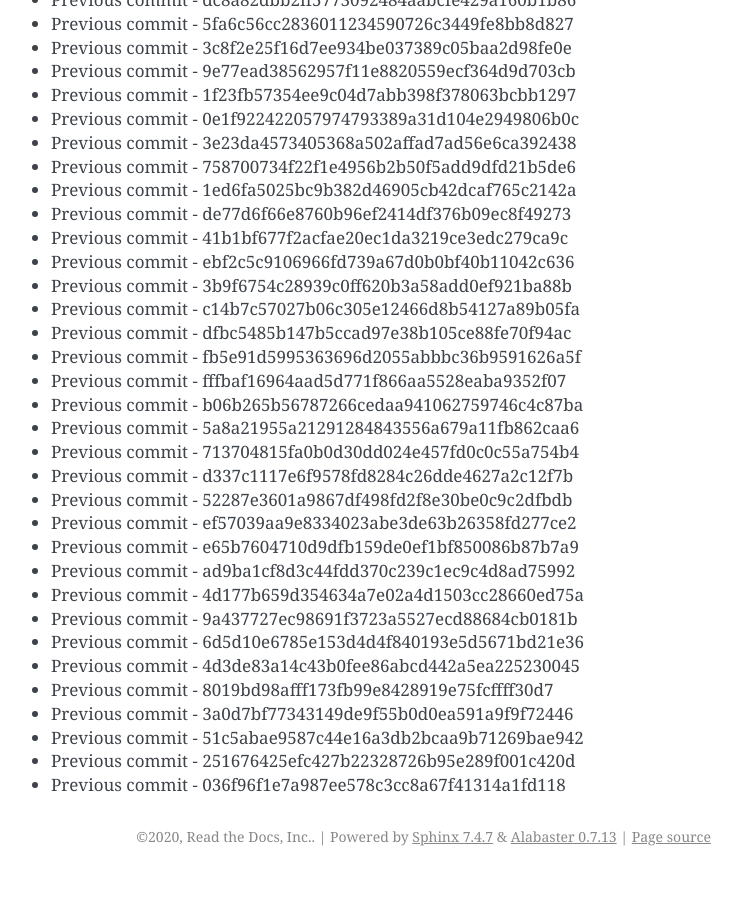
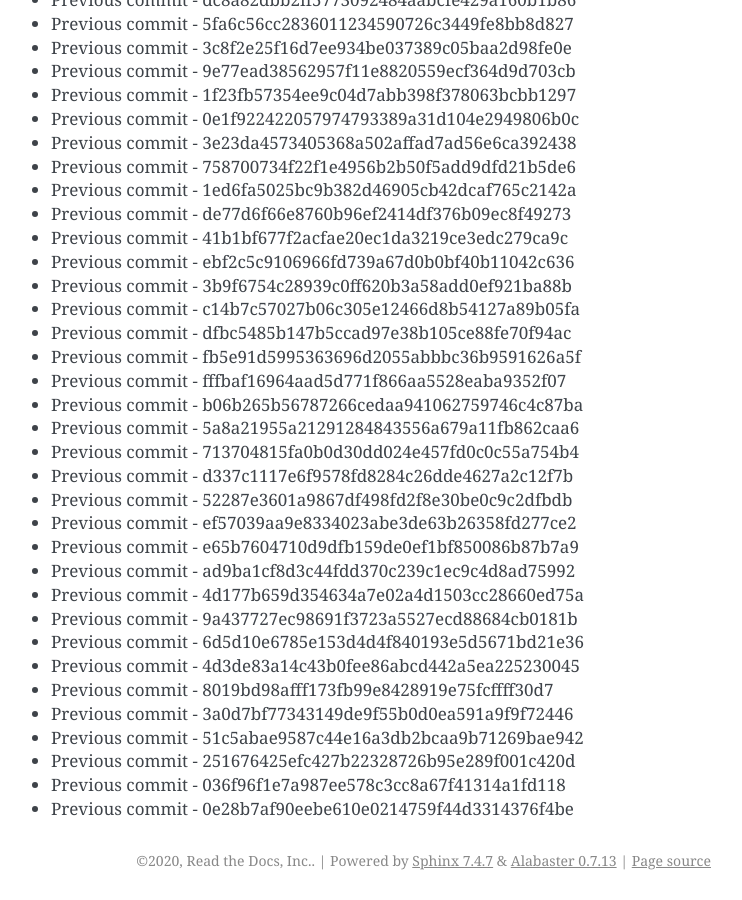
Before and after one commit to readthedocs/rtd-git-stresstest, a Sphinx documentation site: the page built from docs/updates.rst, in a window 1280 px wide and 900 px high, scrolled down 46179 px. Shown: the whole window, without its empty margins (399-1141 px from the left). Built offline with Sphinx 7.4.7, drawn with Linux system fonts in a browser that asks for light colours; before the commit the page ends 47055 px from its top, so only the background shows below that.

Commit message:
Generating commit from previous: 0e28b7af90eebe610e0214759f44d3314376f4be

```diff
--- a/docs/updates.rst
+++ b/docs/updates.rst
@@ -1972,3 +1972,4 @@ It can be tested for any performance characteristics.
 * Previous commit - 51c5abae9587c44e16a3db2bcaa9b71269bae942
 * Previous commit - 251676425efc427b22328726b95e289f001c420d
 * Previous commit - 036f96f1e7a987ee578c3cc8a67f41314a1fd118
+* Previous commit - 0e28b7af90eebe610e0214759f44d3314376f4be
```
